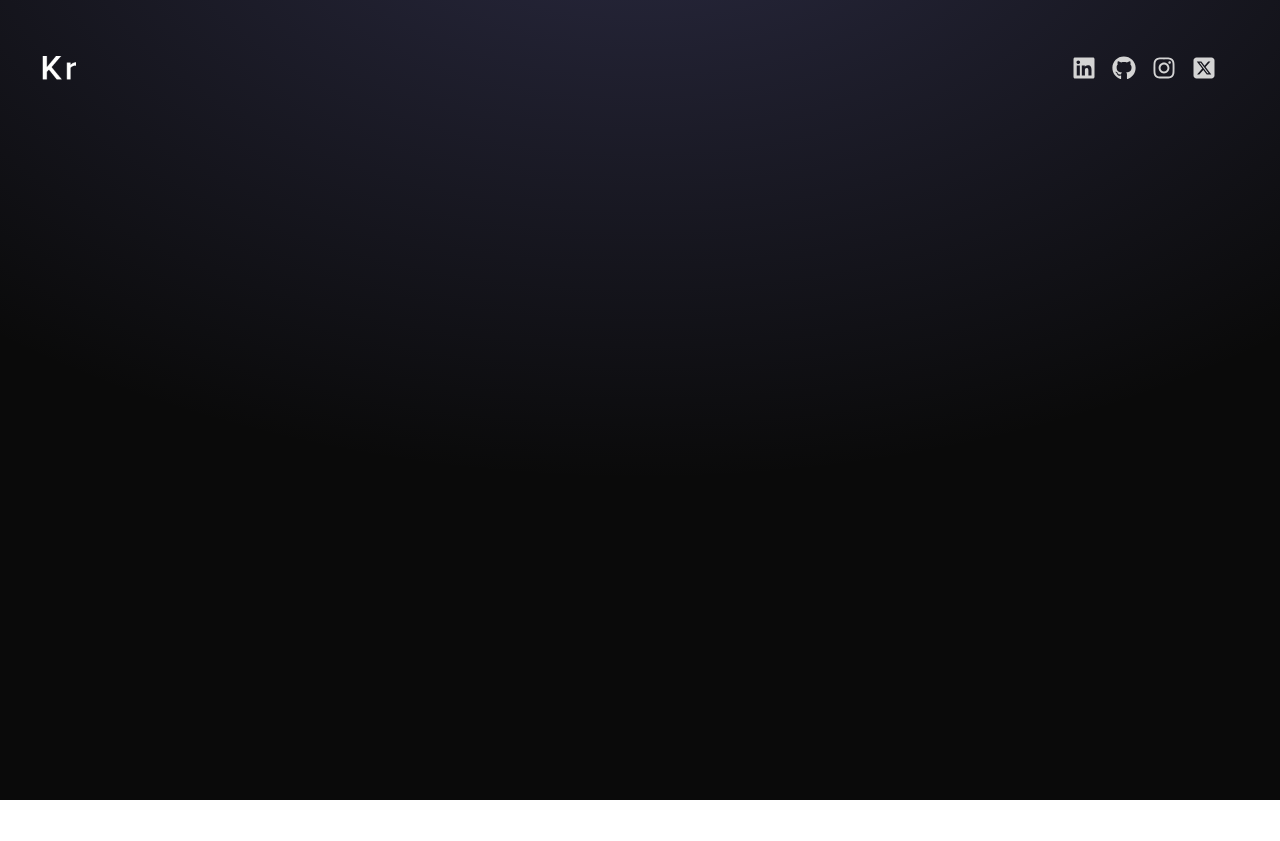
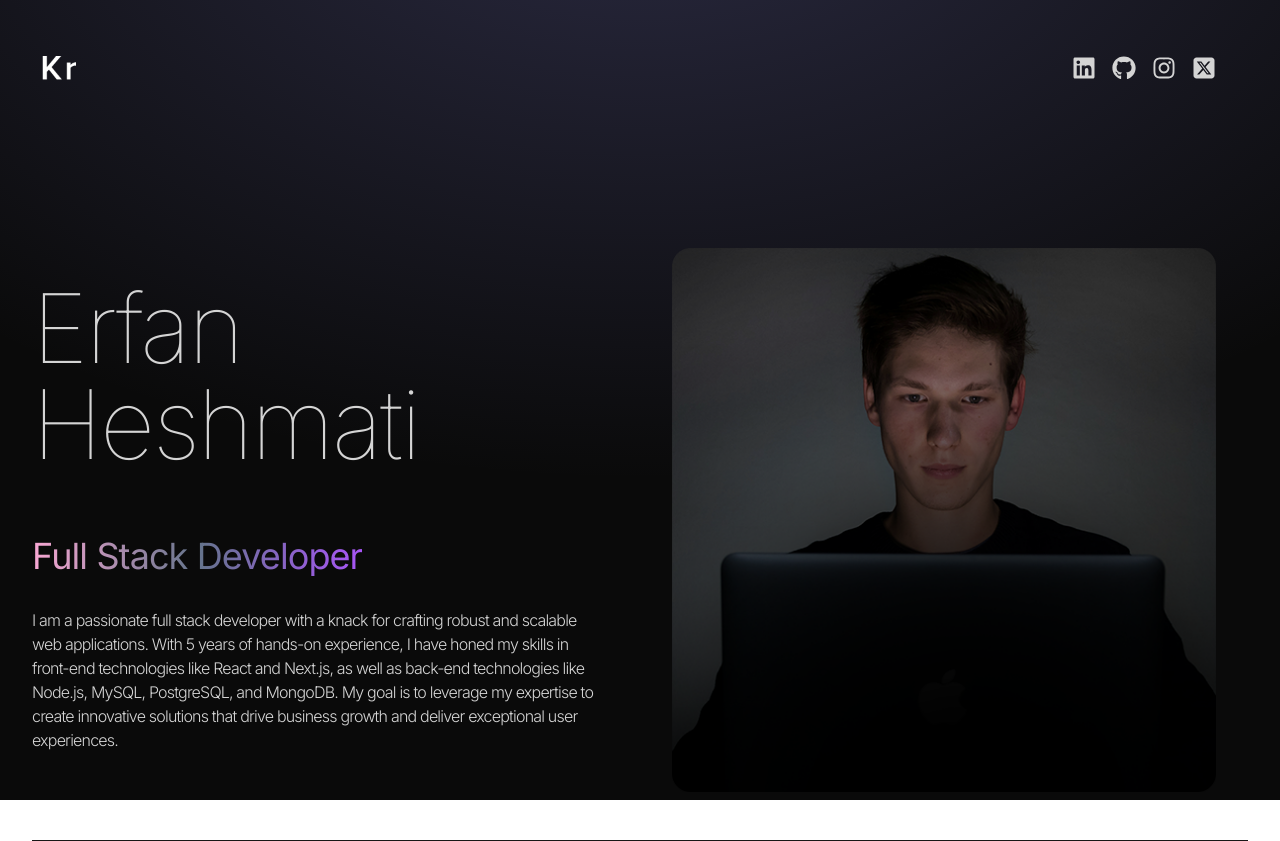
Before and after one commit to erfanheshmati/animated-portfolio-2, a React (Vite) app: page / in a window 1280 px wide. Before the commit the page ends 800 px from the top, so only its background shows below. Built offline with nearby package versions, Linux system fonts and the light colour scheme.

Commit message:
hero section design

```diff
--- a/src/App.jsx
+++ b/src/App.jsx
@@ -1,3 +1,4 @@
+import Hero from "./components/Hero";
 import Navbar from "./components/Navbar";
 
 export default function App() {
@@ -7,6 +8,7 @@
       <div className="absolute top-0 z-[-2] h-screen w-screen bg-neutral-950 bg-[radial-gradient(ellipse_80%_80%_at_50%_-20%,rgba(120,119,198,0.3),rgba(255,255,255,0))]"></div>
       <div className="container mx-auto px-8">
         <Navbar />
+        <Hero />
       </div>
     </div>
   )
--- /dev/null
+++ b/src/components/Hero.jsx
@@ -0,0 +1,27 @@
+import { HERO_CONTENT } from "../constants"
+import progilePic from "../assets/profile.png"
+
+export default function Hero() {
+    return (
+        <div className="border-b border-neutral-900 pb-4 lg:mb-35">
+            <div className="flex flex-wrap">
+                <div className="w-full lg:w-1/2">
+                    <div className="flex flex-col items-center lg:items-start">
+                        <h1 className="pb-16 text-6xl font-thin tracking-tight lg:mt-16 lg:text-8xl">Erfan Heshmati</h1>
+                        <span className="bg-gradient-to-r from-pink-300 via-slate-500 to-purple-500 bg-clip-text text-4xl tracking-tight text-transparent">
+                            Full Stack Developer
+                        </span>
+                        <p className="my-2 max-w-xl py-6 font-light tracking-tighter">
+                            {HERO_CONTENT}
+                        </p>
+                    </div>
+                </div>
+                <div className="w-full lg:w-1/2 lg:p-8">
+                    <div className="flex justify-center">
+                        <img src={progilePic} alt="" />
+                    </div>
+                </div>
+            </div>
+        </div>
+    )
+}
```
